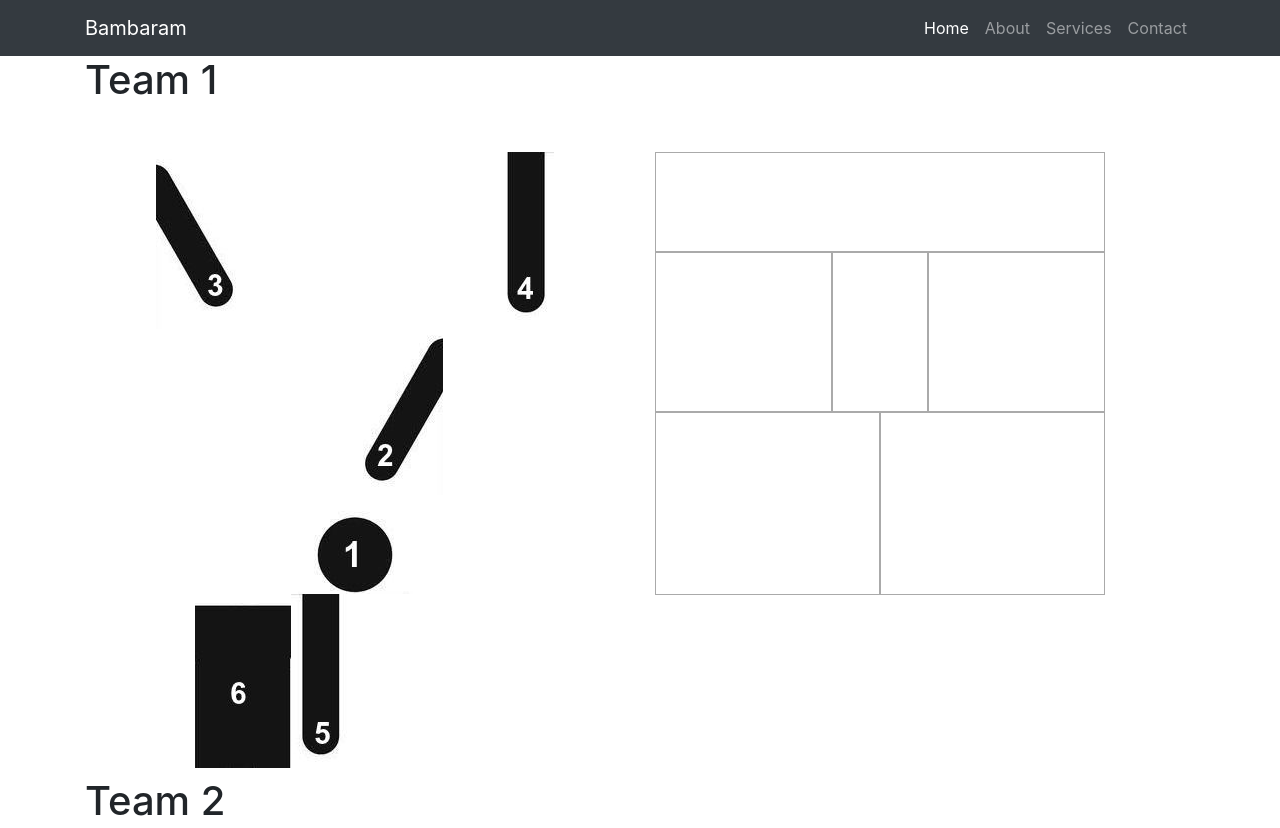
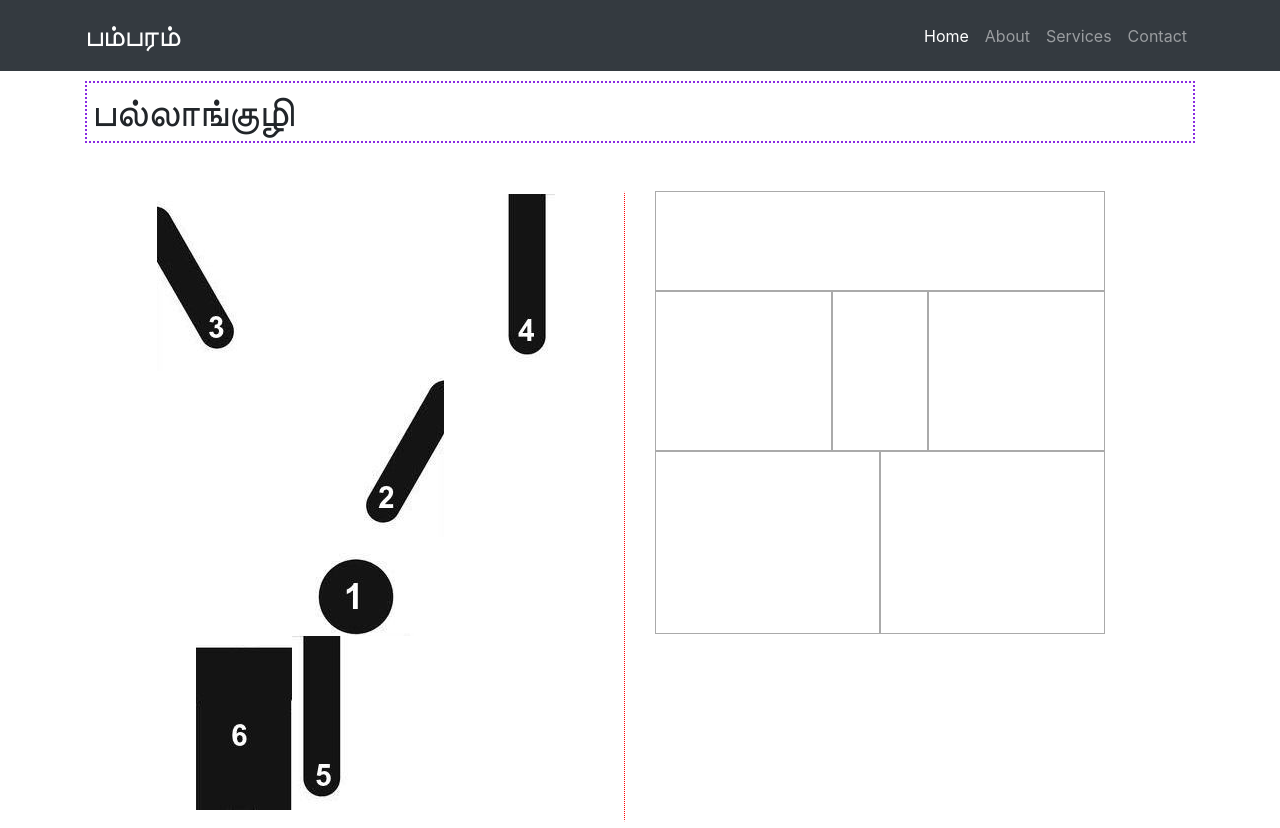
Before and after one commit to Akonibrahim/pambaram, a website: page index.html in a window 1280 px wide. Shown: the top 828 px of the page. Drawn offline with Linux system fonts and the light colour scheme.

Commit message:
[ Text ] :: tamil changes

```diff
--- a/index.html
+++ b/index.html
@@ -8,12 +8,29 @@
   <meta name="description" content="">
   <meta name="author" content="">
 
-  <title>Bare - Start Bootstrap Template</title>
+  <title>பொங்கலோ பொங்கல்</title>
 
   <!-- Bootstrap core CSS -->
   <link href="vendor/bootstrap/css/bootstrap.min.css" rel="stylesheet">
 
 	<style>
+		#pieces1,
+		#pieces2,
+		#pieces3 {
+			border-right: 1px red;
+			border-top: transparent;
+			border-left: transparent;
+			border-bottom: transparent;
+			border-style: dotted;
+		}
+
+		.divider{
+			border:2px blueviolet;
+			border-style: dotted;
+			padding: 5px;
+			margin-top: 10px;
+		}
+
 		.rower{
 			display: flex;
 		}
@@ -58,7 +75,7 @@
   <!-- Navigation -->
   <nav class="navbar navbar-expand-lg navbar-dark bg-dark static-top">
     <div class="container">
-      <a class="navbar-brand" href="#">Bambaram</a>
+      <a class="navbar-brand" href="#" style="font-size: 30px;">பம்பரம்</a>
       <button class="navbar-toggler" type="button" data-toggle="collapse" data-target="#navbarResponsive" aria-controls="navbarResponsive" aria-expanded="false" aria-label="Toggle navigation">
         <span class="navbar-toggler-icon"></span>
       </button>
@@ -85,7 +102,7 @@
 
   <!-- Page Content -->
   <div class="container">
-	<h1>Team 1</h1>
+	<h1 class="divider" >பல்லாங்குழி</h1>
     <div class="row mt-5">
 
 		<div class="col-lg-6 text-center">
@@ -118,7 +135,7 @@
 
 	</div>
 
-	<h1>Team 2</h1>
+	<h1 class="divider" >கண்ணாமூச்சி</h1>
     <div class="row mt-5">
 
 		<div class="col-lg-6 text-center">
@@ -151,7 +168,7 @@
 
 	</div>
 
-	<h1>Team 3</h1>
+	<h1 class="divider" >சிலம்பாட்டம்</h1>
     <div class="row mt-5">
 
 		<div class="col-lg-6 text-center">
@@ -182,7 +199,9 @@
 			</div>
 		</div>
 
-    </div>
+	</div>
+
+	<p style="float: right;">Powered By பம்பரம் விழா குழுவினர்.</p>
 
   </div>
 
```
